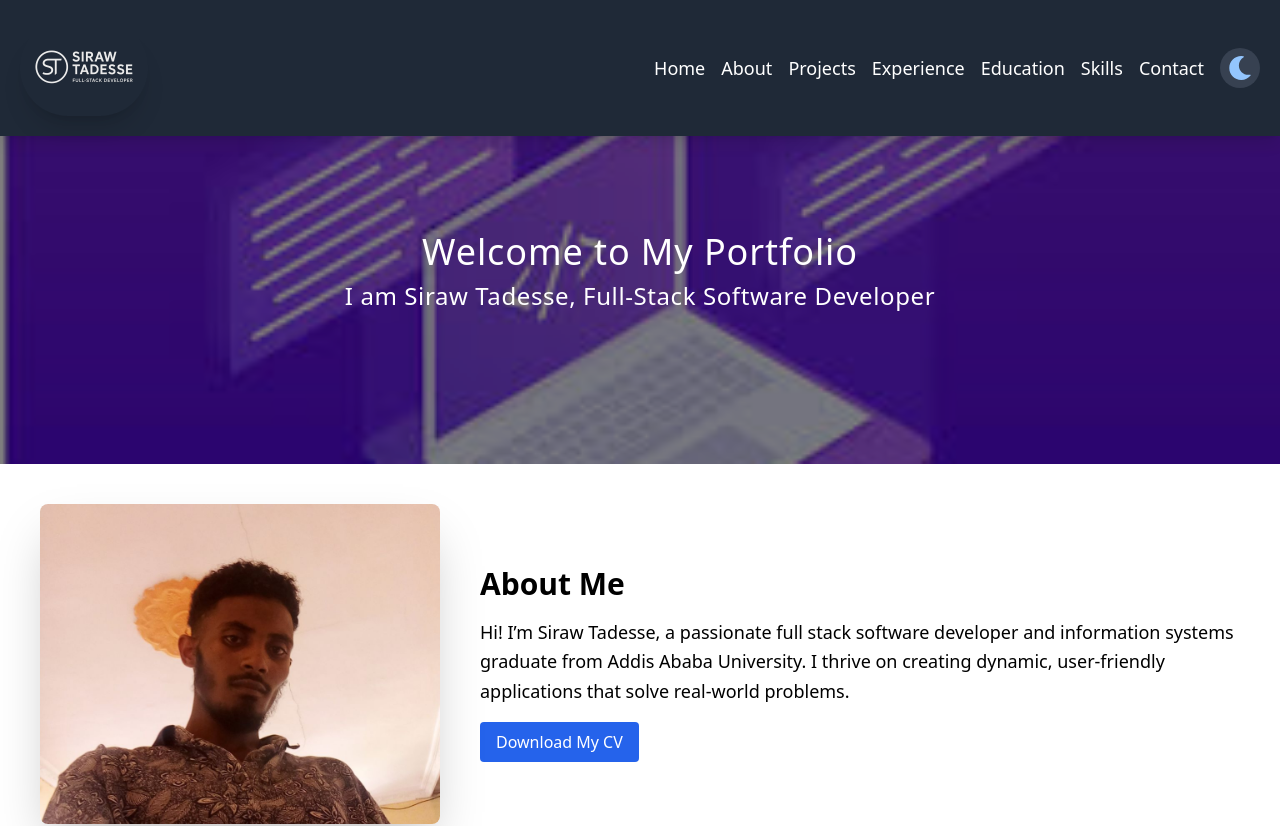
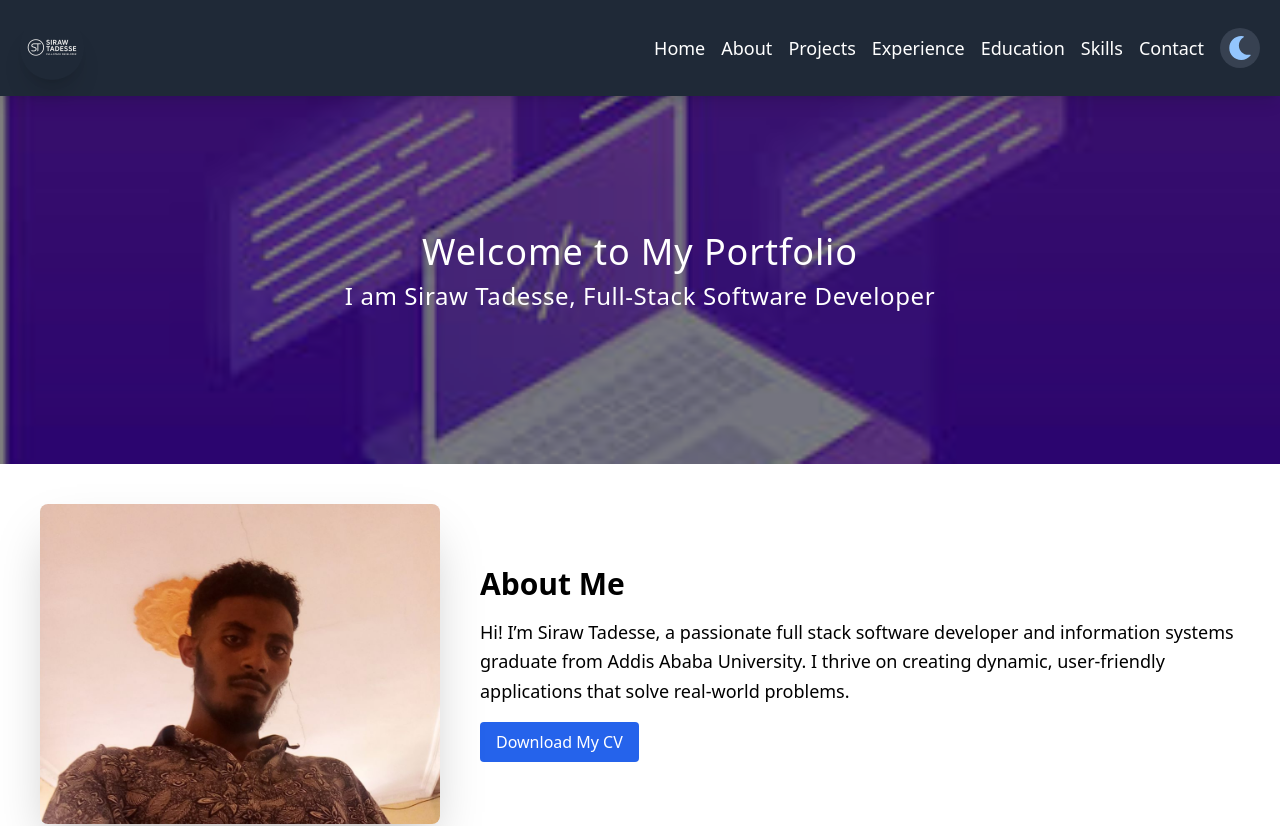
Before and after one commit to sirawtadesse/siraw-website, a Next.js app: page / in a window 1280 px wide. Shown: the top 826 px of the page. Built offline with nearby package versions, Linux system fonts and the light colour scheme.

Commit message:
Update Layout.js

```diff
--- a/components/Layout.js
+++ b/components/Layout.js
@@ -41,15 +41,18 @@ const Layout = ({ children }) => {
 
   return (
     <div className="min-h-screen bg-white dark:bg-gray-900 transition-colors duration-500">
-      <header className="fixed top-0 w-full z-50 p-5 bg-gray-800 dark:bg-gray-700 text-white shadow-lg">
-        <nav className="flex justify-between items-center">
-          <div className="text-2xl font-bold hover:scale-105 transition-transform duration-300 cursor-pointer">
+      <header className="fixed top-0 w-full z-50 bg-gray-800 dark:bg-gray-700 text-white shadow-lg">
+  <nav className="flex justify-between items-center px-5 py-4">
+    {/* Logo */}
+    <div className="flex items-center">
       <img
         src="/s10.png"
         alt="Logo"
-      className="w-16 h-16 md:w-32 md:h-24 object-cover rounded-full shadow-xl hover:scale-105 transition-transform duration-300 cursor-pointer"
+        className="w-12 h-12 md:w-16 md:h-16 object-cover rounded-full shadow-xl hover:scale-105 transition-transform duration-300 cursor-pointer"
       />
     </div>
+
+    {/* Navigation and Dark Mode Toggle */}
     <div className="flex items-center space-x-4">
       {/* Hamburger Menu for Mobile */}
       <div className="md:hidden">
```
Lines whose indentation alone changed are shown as unchanged.
